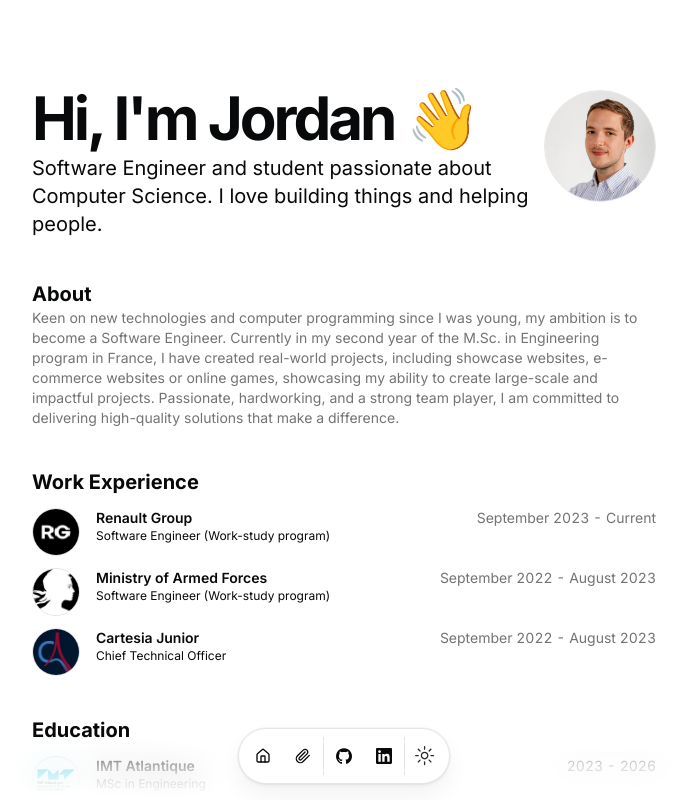
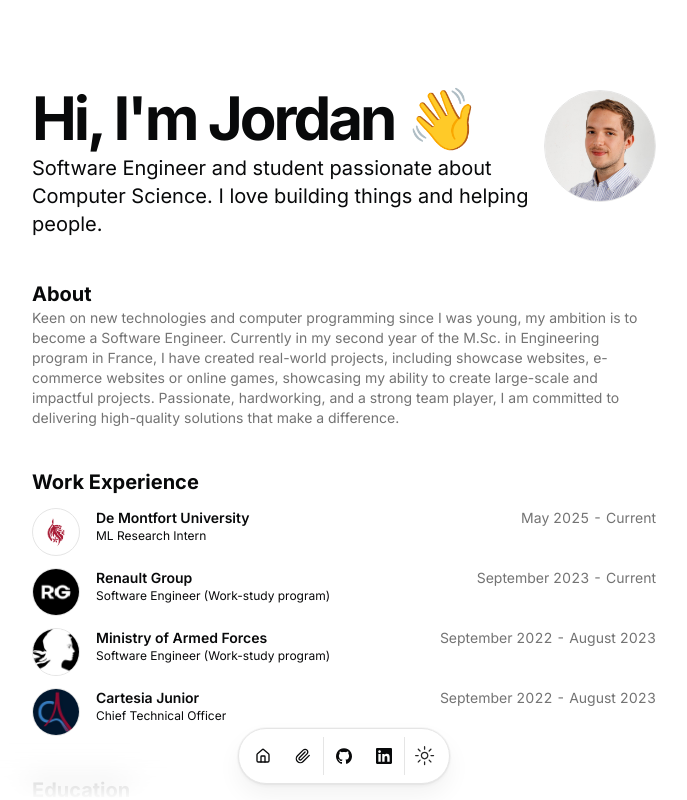
Before and after one commit to dbsenzo/portfolio, a Next.js app: page / in a window 1280 px wide. Shown: the top 800 px of the page, without its empty margins (296-983 px from the left). Built offline with nearby package versions, Linux system fonts and the light colour scheme.

Commit message:
feat: add DMU

```diff
--- a/src/data/resume.tsx
+++ b/src/data/resume.tsx
@@ -1,5 +1,5 @@
 import { Icons } from "@/components/icons";
-import {PaperclipIcon, FigmaIcon, GraduationCapIcon, HomeIcon, NotebookIcon} from "lucide-react";
+import { PaperclipIcon, FigmaIcon, GraduationCapIcon, HomeIcon, NotebookIcon } from "lucide-react";
 
 export const DATA = {
   name: "Jordan Baumard",
@@ -71,6 +71,18 @@
   },
 
   work: [
+    {
+      company: "De Montfort University",
+      href: "https://www.dmu.ac.uk/",
+      badges: [],
+      location: "Leicester, United Kingdom",
+      title: "ML Research Intern",
+      logoUrl: "/dmu.png",
+      start: "May 2025",
+      end: "Current",
+      description:
+        "- Collaborated with university researchers to develop a machine learning model for predicting architectural issues in Python projects.",
+    },
     {
       company: "Renault Group",
       href: "https://www.renaultgroup.com",
```
Also changed, not shown: public/dmu.png (added). Lines whose indentation alone changed are shown as unchanged.
